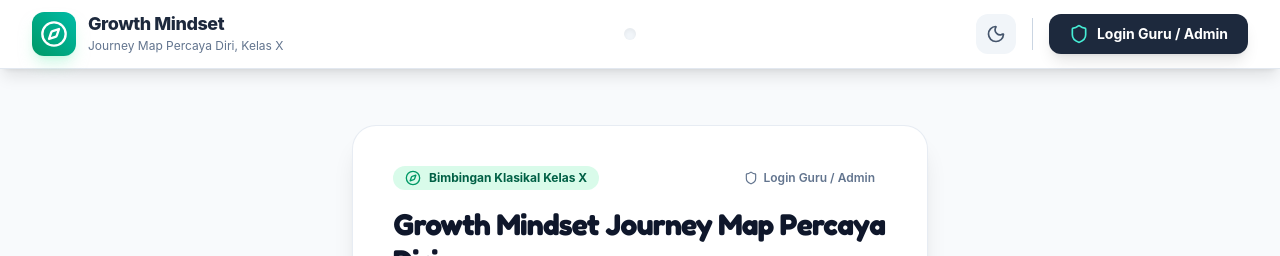
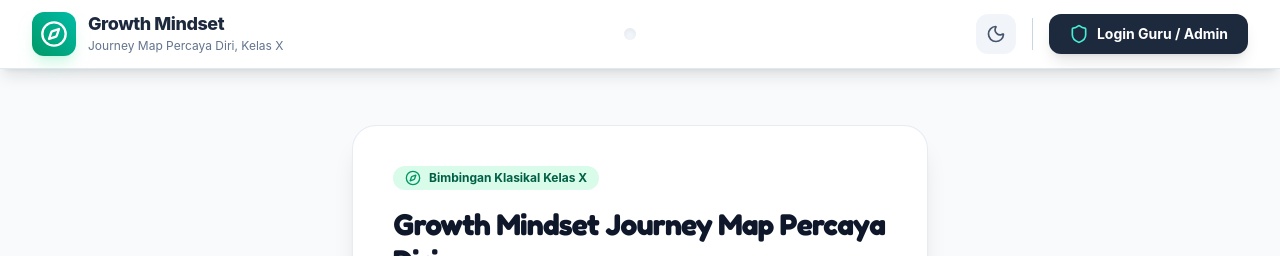
Before and after one commit to nassrudin/petainteraktif, a React (Vite) app: page / in a window 1280 px wide. Shown: the top 256 px of the page. Built offline with nearby package versions, Linux system fonts and the light colour scheme.

Commit message:
refactor: Remove redundant admin login button from student entry card

```diff
--- a/src/components/StudentEntry.tsx
+++ b/src/components/StudentEntry.tsx
@@ -37,19 +37,11 @@ export const StudentEntry: React.FC<StudentEntryProps> = ({ onAdminClick }) => {
         {/* Main Card */}
         <div className="bg-white rounded-3xl p-6 sm:p-10 border border-slate-200/80 shadow-xl relative overflow-hidden">
           {/* Header decorative badge */}
-          <div className="flex items-center justify-between mb-4">
+          <div className="flex items-center justify-start mb-4">
             <div className="flex items-center gap-2 px-3 py-1 rounded-full bg-emerald-100/80 text-emerald-800 text-xs font-bold">
               <Compass className="w-4 h-4 animate-spin-slow text-emerald-600" />
               <span>Bimbingan Klasikal Kelas X</span>
             </div>
-            <button
-              onClick={onAdminClick}
-              type="button"
-              className="text-xs font-semibold text-slate-500 hover:text-emerald-700 flex items-center gap-1.5 px-3 py-1 rounded-lg hover:bg-slate-100 transition-all cursor-pointer"
-            >
-              <Shield className="w-3.5 h-3.5" />
-              <span>Login Guru / Admin</span>
-            </button>
           </div>
 
           {/* Titles */}
```
